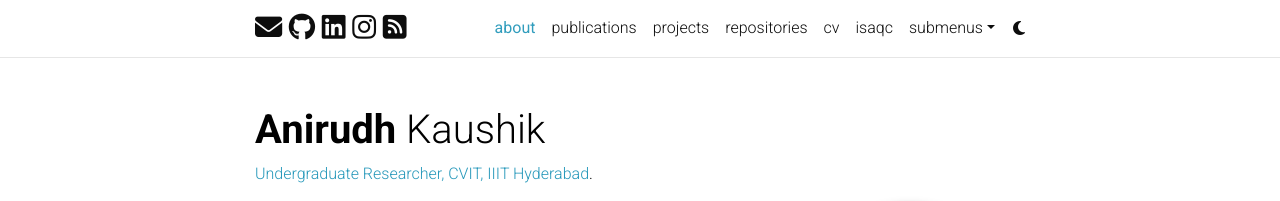
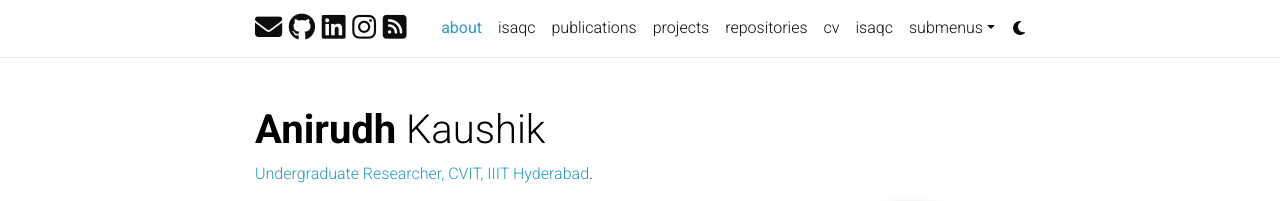
Before and after one commit to anirudhkaushik2003/anirudhkaushik2003.github.io, a Jekyll site: the page built from _pages/about.md, in a window 1280 px wide. Shown: the top 201 px of the page. Built offline with Jekyll 4.4.1, drawn with Linux system fonts in a browser that asks for light colours; full-size pictures stand in for the smaller copies a plugin makes; comment, search, counter and statistics services are not loaded; a style sheet for code colours, icons or effects is not loaded.

Commit message:
isaqc redirect

```diff
--- a/_includes/header.html
+++ b/_includes/header.html
@@ -5,11 +5,7 @@
       <nav id="navbar" class="navbar navbar-light navbar-expand-sm {% if site.navbar_fixed %}fixed-top{% else %}sticky-top{% endif %}">
         <div class="container">
           {% if page.permalink != '/' -%}
-          {% if page.permalink == "/isaqc/" -%}
-          <a class="navbar-brand title font-weight-lighter" href="https://isaqc-official.github.io">
-          {%- else -%}
           <a class="navbar-brand title font-weight-lighter" href="{{ site.baseurl }}/">
-          {%- endif -%}
             {%- if site.title == "blank" -%}
               {%- if site.first_name -%}
                 <span class="font-weight-bold">{{- site.first_name -}}&nbsp;</span>
@@ -65,6 +61,7 @@
                 </a>
               </li>
               {%- endif %}
+              <li class="nav-item"><a class="nav-link" href="https://isaqc-official.github.io">isaqc</a></li>
 
               <!-- Other pages -->
               {%- assign sorted_pages = site.pages | sort: "nav_order" -%}
```
